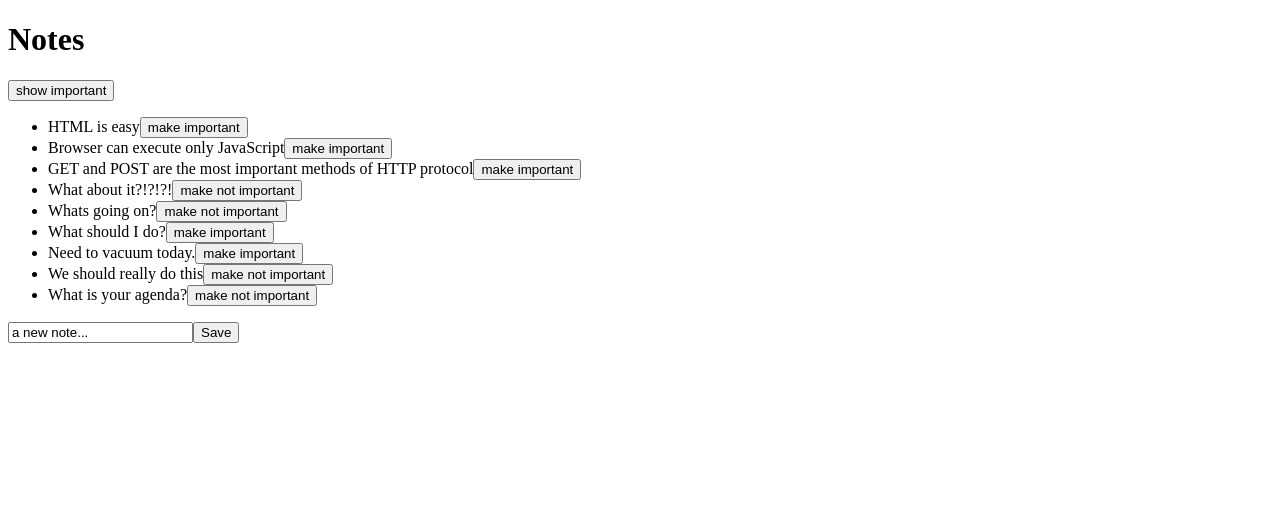
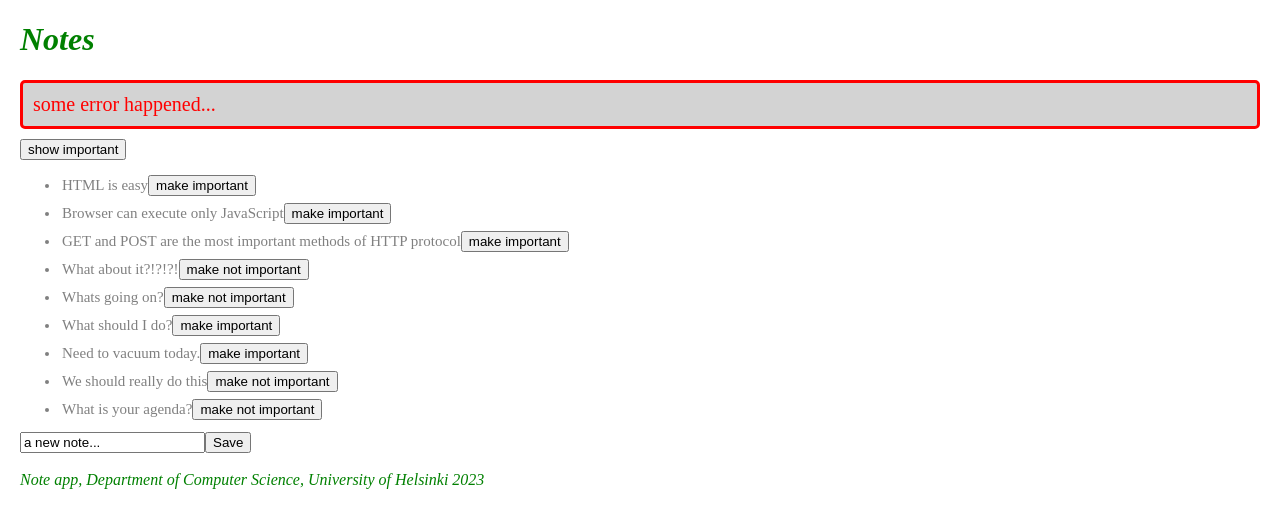
Before and after one commit to Markeesi/03-part2, a React (Vite) app: page / in a window 1280 px wide. Shown: the top 528 px of the page. Built offline with nearby package versions, Linux system fonts and the light colour scheme; data requests are answered from the project's data file.

Commit message:
lisättävänä footer, index.css

```diff
--- a/src/App.jsx
+++ b/src/App.jsx
@@ -1,11 +1,14 @@
 import Note from "./components/Notes/Note";
 import { useState, useEffect } from "react";
 import noteService from "./services/notes";
+import Notification from "./components/Notification/Notification";
+import Footer from "./components/Footer/Footer";
 
 const App = () => {
   const [notes, setNotes] = useState([]);
   const [newNote, setNewNote] = useState("a new note...");
   const [showAll, setShowAll] = useState(true);
+  const [errorMessage, setErrorMessage] = useState('some error happened...')
 
   useEffect(() => {
     console.log("effect");
@@ -44,9 +47,12 @@
       setNotes(notes.map((note) => (note.id !== id ? note : returnedNote)));
     })
     .catch(error => {
-      alert(
-        `the note '${note.content}' was already deleted from server`
+      setErrorMessage(
+        `Note '${note.content}' was already removed from server`
       )
+      setTimeout(() => {
+        setErrorMessage(null)
+      }, 5000)
       setNotes(notes.filter(n => n.id !== id))
     });
   };
@@ -54,6 +60,7 @@
   return (
     <div>
       <h1>Notes</h1>
+      <Notification message={errorMessage} />
       <div>
         <button onClick={() => setShowAll(!showAll)}>
           show {showAll ? "important" : "all"}
@@ -72,6 +79,7 @@
         <input value={newNote} onChange={handleNoteChange} />
         <button type="submit">Save</button>
       </form>
+      <Footer />
     </div>
   );
 };
--- /dev/null
+++ b/src/components/Footer/Footer.jsx
@@ -0,0 +1,17 @@
+const Footer = () => {
+    const footerStyle = {
+      color: 'green',
+      fontStyle: 'italic',
+      fontSize: 16
+    }
+
+    return (
+      <div style={footerStyle}>
+        <br />
+        <em>Note app, Department of Computer Science, University of Helsinki 2023</em>
+      </div>
+    )
+  }
+
+
+  export default Footer;
--- a/src/components/Notes/Note.jsx
+++ b/src/components/Notes/Note.jsx
@@ -2,7 +2,7 @@
   const label = note.important ? "make not important" : "make important";
 
   return (
-    <li>
+    <li className="note">
       {note.content}
       <button onClick={toggleImportance}>{label}</button>
     </li>
--- /dev/null
+++ b/src/components/Notification/Notification.jsx
@@ -0,0 +1,12 @@
+const Notification = ({ message }) => {
+    if (message === null) {
+      return null
+    }
+
+    return (
+      <div className="error">
+        {message}
+      </div>
+    )
+  }
+  export default Notification;
--- /dev/null
+++ b/src/index.css
@@ -0,0 +1,36 @@
+html {
+
+    font-size: 62.5%;
+
+}
+body {
+    margin: 2rem;
+}
+
+h1 {
+    font-size: 3.2rem;
+    color: green;
+    font-style: italic;
+}
+
+li {
+    color: grey;
+    padding: 2px;
+    font-size: 15px;
+  }
+
+  .note {
+    color: grey;
+    padding-top: 5px;
+    font-size: 1.5rem;
+  }
+
+  .error {
+    color: red;
+    background: lightgrey;
+    font-size: 20px;
+    border-style: solid;
+    border-radius: 5px;
+    padding: 10px;
+    margin-bottom: 10px;
+  }
--- a/src/main.jsx
+++ b/src/main.jsx
@@ -1,4 +1,5 @@
 import ReactDOM from "react-dom/client";
 import App from "./App";
+import './index.css'
 
 ReactDOM.createRoot(document.getElementById("root")).render(<App />);
```
